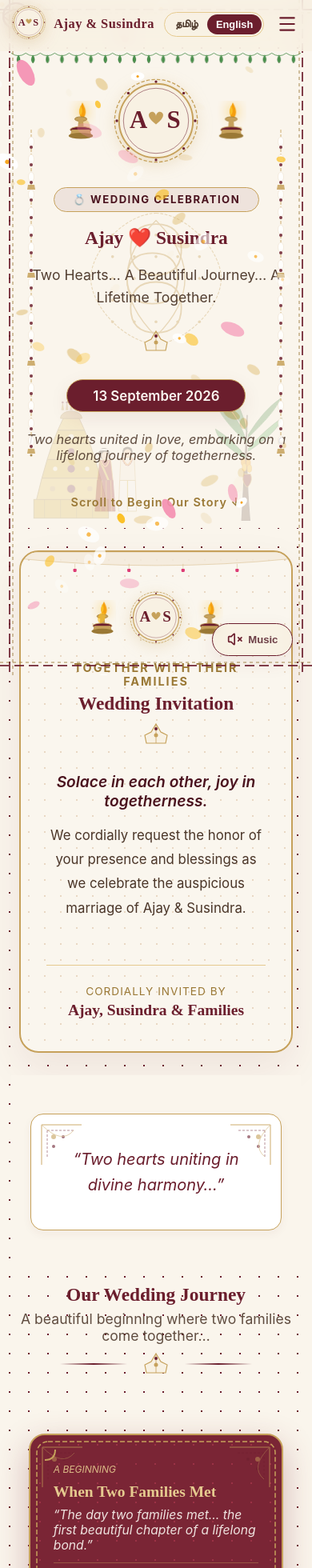
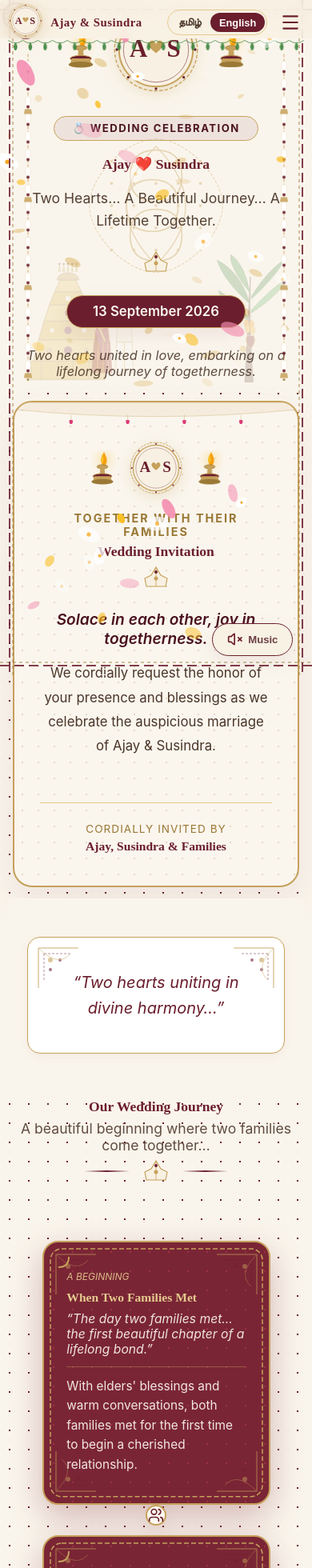
Before and after one commit to RithikaSaravanakumar/ajay-susiwedding, a React app in the folder frontend/: page / in a window 390 px wide. Shown: the top 1960 px of the page at 80% size. Built offline with nearby package versions, Linux system fonts and the light colour scheme; the HTML template or start-up script is replaced by a standard one.

Commit message:
Reduce timeline card sizes, font sizes, and hero height to make timeline immediately visible on mobile

```diff
--- a/frontend/src/index.css
+++ b/frontend/src/index.css
@@ -73,8 +73,8 @@ body.lang-en h4 {
   min-height: 100vh;
   overflow-x: hidden !important;
   position: relative;
-  padding-left: 14px;
-  padding-right: 14px;
+  padding-left: 10px;
+  padding-right: 10px;
 }
 
 /* Remove dots in starting hero section alone */
@@ -121,19 +121,19 @@ div[style*="invitationCard"],
 div[style*="contentCard"],
 div[style*="feastSubCard"] {
   border: 1.5px dashed var(--color-maroon) !important;
-  box-shadow: 0 8px 24px rgba(107, 30, 45, 0.08) !important;
+  box-shadow: 0 6px 18px rgba(107, 30, 45, 0.08) !important;
   overflow: hidden !important;
 }
 
 /* Compact Countdown Main Card with Rounded Corners & Maroon Dotted Border */
 .countdown-main-card {
-  width: min(100% - 24px, 360px) !important;
-  max-width: 360px !important;
+  width: min(100% - 20px, 310px) !important;
+  max-width: 310px !important;
   margin: 0 auto !important;
-  border-radius: 24px !important;
+  border-radius: 20px !important;
   border: 1.5px dashed var(--color-maroon) !important;
-  padding: 1.25rem 0.85rem !important;
-  box-shadow: 0 10px 30px rgba(107, 30, 45, 0.1) !important;
+  padding: 0.85rem 0.6rem !important;
+  box-shadow: 0 8px 24px rgba(107, 30, 45, 0.1) !important;
   overflow: hidden !important;
 }
 
@@ -142,9 +142,9 @@ div[style*="feastSubCard"] {
   display: flex;
   align-items: center;
   justify-content: center;
-  gap: 1rem;
-  margin: 0.6rem auto 1rem;
-  max-width: 240px;
+  gap: 0.8rem;
+  margin: 0.4rem auto 0.6rem;
+  max-width: 180px;
 }
 
 .ornament-line {
@@ -154,8 +154,8 @@ div[style*="feastSubCard"] {
 }
 
 .ornament-dot {
-  width: 5px;
-  height: 5px;
+  width: 4px;
+  height: 4px;
   background-color: var(--color-maroon);
   transform: rotate(45deg);
 }
@@ -163,8 +163,8 @@ div[style*="feastSubCard"] {
 /* Scroll Reveal Animations */
 .reveal-on-scroll {
   opacity: 0;
-  transform: translateY(15px);
-  transition: opacity 0.5s cubic-bezier(0.16, 1, 0.3, 1), transform 0.5s cubic-bezier(0.16, 1, 0.3, 1);
+  transform: translateY(10px);
+  transition: opacity 0.4s cubic-bezier(0.16, 1, 0.3, 1), transform 0.4s cubic-bezier(0.16, 1, 0.3, 1);
   will-change: opacity, transform;
 }
 
@@ -176,7 +176,7 @@ div[style*="feastSubCard"] {
 .reveal-scale {
   opacity: 0;
   transform: scale(0.95);
-  transition: opacity 0.5s cubic-bezier(0.16, 1, 0.3, 1), transform 0.5s cubic-bezier(0.16, 1, 0.3, 1);
+  transition: opacity 0.4s cubic-bezier(0.16, 1, 0.3, 1), transform 0.4s cubic-bezier(0.16, 1, 0.3, 1);
 }
 
 .reveal-scale.is-revealed {
@@ -195,14 +195,14 @@ div[style*="feastSubCard"] {
   display: inline-flex;
   align-items: center;
   justify-content: center;
-  gap: 0.5rem;
+  gap: 0.4rem;
   background: linear-gradient(135deg, var(--color-gold-light) 0%, var(--color-gold) 100%);
   color: var(--color-maroon-dark);
-  padding: 0.65rem 1.4rem;
+  padding: 0.45rem 1rem;
   border: 1px solid var(--color-gold-dark);
   border-radius: 50px;
   font-weight: 600;
-  font-size: 0.88rem;
+  font-size: 0.78rem;
   letter-spacing: 0.4px;
   cursor: pointer;
   box-shadow: var(--shadow-sm);
@@ -221,14 +221,14 @@ div[style*="feastSubCard"] {
   display: inline-flex;
   align-items: center;
   justify-content: center;
-  gap: 0.5rem;
+  gap: 0.4rem;
   background: linear-gradient(135deg, var(--color-maroon) 0%, var(--color-maroon-dark) 100%);
   color: var(--color-cream);
-  padding: 0.75rem 1.5rem;
+  padding: 0.5rem 1.1rem;
   border: 1px solid var(--color-gold);
   border-radius: 50px;
   font-weight: 600;
-  font-size: 0.92rem;
+  font-size: 0.82rem;
   cursor: pointer;
   box-shadow: var(--shadow-md);
   transition: var(--transition-smooth);
@@ -246,14 +246,14 @@ div[style*="feastSubCard"] {
   display: inline-flex;
   align-items: center;
   justify-content: center;
-  gap: 0.5rem;
+  gap: 0.4rem;
   background: transparent;
   color: var(--color-maroon);
-  padding: 0.55rem 1.2rem;
+  padding: 0.4rem 0.9rem;
   border: 1.5px solid var(--color-gold);
   border-radius: 50px;
   font-weight: 600;
-  font-size: 0.85rem;
+  font-size: 0.78rem;
   cursor: pointer;
   transition: var(--transition-smooth);
   text-decoration: none;
@@ -308,17 +308,17 @@ div[style*="feastSubCard"] {
   flex-wrap: nowrap !important;
   justify-content: center !important;
   align-items: center !important;
-  gap: 0.4rem !important;
+  gap: 0.3rem !important;
   width: 100% !important;
-  max-width: 340px !important;
+  max-width: 290px !important;
   margin: 0 auto !important;
 }
 
 .countdown-timer-box {
   flex: 1 1 0px !important;
   min-width: 0 !important;
-  padding: 0.5rem 0.25rem !important;
-  border-radius: 14px !important;
+  padding: 0.35rem 0.15rem !important;
+  border-radius: 10px !important;
   border: 1.5px dashed var(--color-gold) !important;
 }
 
@@ -329,16 +329,16 @@ div[style*="feastSubCard"] {
   flex-wrap: nowrap !important;
   align-items: center !important;
   justify-content: center !important;
-  gap: 1.25rem !important;
+  gap: 0.8rem !important;
   width: 100% !important;
 }
 
 /* 10/10 Mobile-Only Responsive Rules (max-width: 767px) */
 @media (max-width: 767px) {
-  /* 1. Compact Mobile Navbar & Brand Name Protection (1B) */
+  /* 1. Compact Mobile Navbar & Brand Name Protection */
   header.main-header {
-    height: 64px !important;
-    padding: 0.4rem 0.85rem !important;
+    height: 48px !important;
+    padding: 0.25rem 0.6rem !important;
   }
   .desktop-nav-ul {
     display: none !important;
@@ -349,38 +349,38 @@ div[style*="feastSubCard"] {
     justify-content: center;
   }
   .brand-title-text {
-    font-size: clamp(14px, 4.2vw, 18px) !important;
+    font-size: clamp(13px, 3.8vw, 16px) !important;
     white-space: nowrap !important;
     min-width: 0;
   }
 
-  /* 2. Hero Section Top Offset (1A: Prevent Navbar From Covering Hero / A♥S Monogram) */
+  /* 2. Hero Section Top Offset & Compact Height (Make Timeline Instantly Visible) */
   .hero-main-section {
-    margin-top: 64px !important;
-    min-height: 65vh !important;
-    max-height: 80vh !important;
-    padding: 2rem 0.85rem 1.5rem !important;
+    margin-top: 48px !important;
+    min-height: 40vh !important;
+    max-height: 52vh !important;
+    padding: 1rem 0.5rem 0.8rem !important;
     background-image: none !important;
   }
 
   /* 3. Mobile Section Padding & Vertical Gaps */
   section {
-    padding: 28px 10px !important;
+    padding: 14px 6px !important;
   }
   div[style*="headerBox"] {
-    margin-bottom: 1.5rem !important;
+    margin-bottom: 0.6rem !important;
   }
   h1, h2 {
-    font-size: clamp(22px, 6vw, 28px) !important;
+    font-size: clamp(16px, 4.5vw, 20px) !important;
   }
   h3 {
-    font-size: clamp(18px, 5vw, 22px) !important;
+    font-size: clamp(14px, 4vw, 17px) !important;
   }
 
-  /* 4. Single-Column Mobile Timeline & Full-Width Cards Fitting Inside Maroon Dotted Border */
+  /* 4. Single-Column Compact Mobile Timeline Cards (width: 82%, max-width: 285px) */
   .story-main-section {
-    scroll-margin-top: 70px !important;
-    padding-top: 1.2rem !important;
+    scroll-margin-top: 50px !important;
+    padding-top: 0.5rem !important;
   }
   .timeline-center-line {
     display: none !important;
@@ -388,13 +388,13 @@ div[style*="feastSubCard"] {
   .timeline-item-container {
     flex-direction: column !important;
     align-items: center !important;
-    margin-bottom: 1.25rem !important;
+    margin-bottom: 0.6rem !important;
     width: 100% !important;
     padding: 0 !important;
   }
   .timeline-card-wrapper {
-    width: min(100% - 24px, 430px) !important;
-    max-width: 94% !important;
+    width: 82% !important;
+    max-width: 285px !important;
     margin: 0 auto !important;
     text-align: left !important;
     float: none !important;
@@ -407,17 +407,17 @@ div[style*="feastSubCard"] {
     left: 0 !important;
     top: 0 !important;
     transform: none !important;
-    margin: 0 auto 0.4rem !important;
-    width: 36px !important;
-    height: 36px !important;
+    margin: 0 auto 0.2rem !important;
+    width: 26px !important;
+    height: 26px !important;
   }
   .storyCard {
-    padding: 1.25rem 0.85rem !important;
-    border-radius: 14px !important;
+    padding: 0.55rem 0.6rem !important;
+    border-radius: 10px !important;
     border: 1.5px dashed var(--color-maroon) !important;
   }
 
-  /* 5. Paragraph Text Readability & 0 Narrow Wraps */
+  /* 5. Reduced Timeline Font Sizes & Readability */
   p, span, div {
     word-break: normal !important;
     overflow-wrap: normal !important;
@@ -426,106 +426,112 @@ div[style*="feastSubCard"] {
   .storyCard p,
   .itemDesc,
   .quoteText {
-    font-size: clamp(14px, 3.8vw, 16px) !important;
-    line-height: 1.55 !important;
+    font-size: clamp(11px, 3.1vw, 12.5px) !important;
+    line-height: 1.4 !important;
   }
   .itemTitle {
-    font-size: clamp(18px, 5vw, 22px) !important;
+    font-size: clamp(13px, 3.8vw, 15px) !important;
+    margin: 0.15rem 0 0.3rem !important;
+  }
+  .calligraphicTag {
+    font-size: 0.65rem !important;
   }
 
   /* 6. Event Location Cards & Map Embeds */
   div[style*="eventsWrapper"] {
-    gap: 1.5rem !important;
+    gap: 0.8rem !important;
   }
   div[style*="unifiedEventCard"] {
-    padding: 1.25rem 0.75rem 1.1rem !important;
-    border-radius: 16px !important;
-    width: min(100% - 24px, 430px) !important;
+    padding: 0.6rem 0.5rem !important;
+    border-radius: 12px !important;
+    width: 84% !important;
+    max-width: 285px !important;
     margin: 0 auto !important;
     border: 1.5px dashed var(--color-maroon) !important;
   }
   div[style*="venueLocationSection"] {
-    padding: 0.85rem 0.6rem !important;
+    padding: 0.4rem 0.3rem !important;
     width: 100% !important;
   }
   div[style*="mapContainer"] {
-    height: 150px !important;
+    height: 100px !important;
   }
   a[style*="directionsBtn"] {
     max-width: 100% !important;
     width: 100% !important;
-    height: 42px !important;
-    font-size: 0.88rem !important;
+    height: 32px !important;
+    font-size: 0.75rem !important;
   }
 
-  /* 7. Mobile Invitation & General Cards Fitting Inside Maroon Dotted Border */
+  /* 7. Mobile Invitation & General Cards */
   div[style*="invitationCard"],
   div[style*="contentCard"],
   div[style*="card"] {
-    width: min(100% - 24px, 430px) !important;
+    width: 84% !important;
+    max-width: 285px !important;
     margin: 0 auto !important;
-    padding: 1.25rem 0.85rem !important;
-    border-radius: 14px !important;
+    padding: 0.6rem 0.5rem !important;
+    border-radius: 10px !important;
     border: 1.5px dashed var(--color-maroon) !important;
   }
 
   /* 8. Compact Rounded Countdown Main Card Mobile Proportions */
   .countdown-main-card {
-    width: min(100% - 20px, 330px) !important;
-    max-width: 330px !important;
-    padding: 1rem 0.65rem !important;
-    border-radius: 20px !important;
+    width: 84% !important;
+    max-width: 285px !important;
+    padding: 0.6rem 0.4rem !important;
+    border-radius: 14px !important;
   }
   .countdown-timer-box {
-    border-radius: 12px !important;
-    padding: 0.4rem 0.15rem !important;
+    border-radius: 8px !important;
+    padding: 0.3rem 0.1rem !important;
   }
   .countdown-timer-box span[style*="value"] {
-    font-size: 1.25rem !important;
+    font-size: 1.1rem !important;
   }
   .countdown-timer-box span[style*="label"] {
-    font-size: 0.68rem !important;
+    font-size: 0.6rem !important;
   }
 
   /* 9. Single Horizontal Line Couple Names in Our Story Card */
   .couple-names-row {
-    gap: 0.75rem !important;
+    gap: 0.5rem !important;
   }
   .couple-names-row h3 {
-    font-size: 1.35rem !important;
+    font-size: 1.15rem !important;
   }
 
   /* 10. Touch Buttons Scaling */
   .btn-gold,
   .btn-maroon,
   .btn-outline-gold {
-    padding: 0.65rem 1.2rem !important;
-    font-size: 0.88rem !important;
-    height: 42px !important;
+    padding: 0.35rem 0.8rem !important;
+    font-size: 0.75rem !important;
+    height: 32px !important;
   }
 
   /* 11. Hero Scene Artwork Position */
   div[style*="bottomLeftScene"] {
-    transform: scale(0.42);
+    transform: scale(0.25);
     transform-origin: bottom left;
     left: 0 !important;
     bottom: 0 !important;
-    opacity: 0.3 !important;
+    opacity: 0.25 !important;
   }
   div[style*="bottomRightScene"] {
-    transform: scale(0.42);
+    transform: scale(0.25);
     transform-origin: bottom right;
     right: 0 !important;
     bottom: 0 !important;
-    opacity: 0.3 !important;
+    opacity: 0.25 !important;
   }
 
   /* 12. Floating Music Control */
   .music-player-toggle {
-    bottom: calc(12px + env(safe-area-inset-bottom)) !important;
-    right: 12px !important;
-    width: 42px !important;
-    height: 42px !important;
+    bottom: calc(8px + env(safe-area-inset-bottom)) !important;
+    right: 8px !important;
+    width: 32px !important;
+    height: 32px !important;
   }
 }
 
@@ -547,7 +553,7 @@ div[style*="feastSubCard"] {
 
 /* Custom Scrollbar */
 ::-webkit-scrollbar {
-  width: 6px;
+  width: 5px;
 }
 ::-webkit-scrollbar-track {
   background: var(--color-cream);
```
